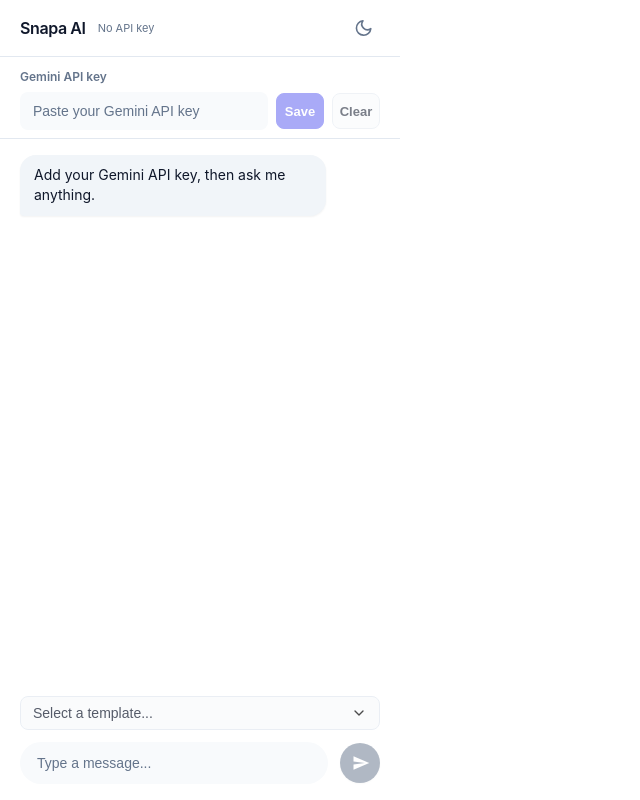
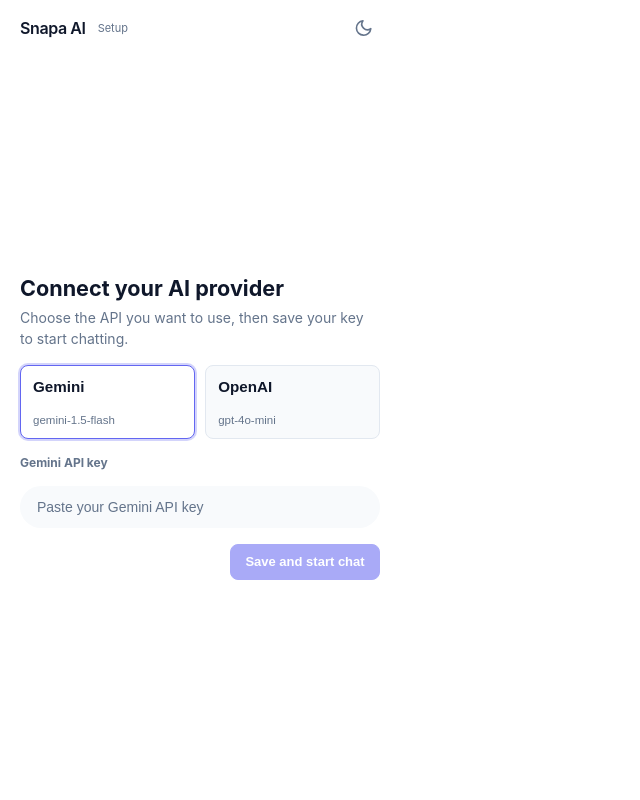
Before and after one commit to TueTu/snapa-chrome-extension, a React (Vite) app in the folder extension/: page / in a window 1280 px wide. Shown: the whole page, without its empty margins (0-640 px from the left). Built offline with nearby package versions, Linux system fonts and the light colour scheme.

Commit message:
save api key page

```diff
--- a/extension/src/App.jsx
+++ b/extension/src/App.jsx
@@ -1,8 +1,23 @@
 import { useState, useRef, useEffect, useLayoutEffect } from "react";
 import "./index.css";
 
-const API_KEY_STORAGE_KEY = "geminiApiKey";
-const MODEL_NAME = "gemini-1.5-flash";
+const API_CONFIG_STORAGE_KEY = "aiProviderConfig";
+const LEGACY_GEMINI_KEY = "geminiApiKey";
+
+const PROVIDERS = {
+  gemini: {
+    label: "Gemini",
+    keyLabel: "Gemini API key",
+    keyPlaceholder: "Paste your Gemini API key",
+    model: "gemini-1.5-flash",
+  },
+  openai: {
+    label: "OpenAI",
+    keyLabel: "OpenAI API key",
+    keyPlaceholder: "Paste your OpenAI API key",
+    model: "gpt-4o-mini",
+  },
+};
 
 const getChromeStorage = () =>
   typeof chrome !== "undefined" && chrome.storage?.local
@@ -47,9 +62,20 @@
     resolve();
   });
 
+const normalizeProvider = (provider) =>
+  Object.keys(PROVIDERS).includes(provider) ? provider : "gemini";
+
+class ApiAuthError extends Error {
+  constructor(message) {
+    super(message);
+    this.name = "ApiAuthError";
+  }
+}
+
 const callGemini = async (apiKey, message) => {
+  const model = PROVIDERS.gemini.model;
   const response = await fetch(
-    `https://generativelanguage.googleapis.com/v1beta/models/${MODEL_NAME}:generateContent`,
+    `https://generativelanguage.googleapis.com/v1beta/models/${model}:generateContent`,
     {
       method: "POST",
       headers: {
@@ -70,6 +96,12 @@
   const data = await response.json().catch(() => null);
 
   if (!response.ok) {
+    if (response.status === 401 || response.status === 403) {
+      throw new ApiAuthError(
+        data?.error?.message || "Your Gemini API key is missing or invalid.",
+      );
+    }
+
     throw new Error(
       data?.error?.message || `Gemini request failed (${response.status})`,
     );
@@ -83,14 +115,57 @@
   return reply || "Gemini returned an empty response.";
 };
 
+const callOpenAI = async (apiKey, message) => {
+  const response = await fetch("https://api.openai.com/v1/chat/completions", {
+    method: "POST",
+    headers: {
+      "Content-Type": "application/json",
+      Authorization: `Bearer ${apiKey}`,
+    },
+    body: JSON.stringify({
+      model: PROVIDERS.openai.model,
+      messages: [{ role: "user", content: message }],
+    }),
+  });
+
+  const data = await response.json().catch(() => null);
+
+  if (!response.ok) {
+    if (response.status === 401 || response.status === 403) {
+      throw new ApiAuthError(
+        data?.error?.message || "Your OpenAI API key is missing or invalid.",
+      );
+    }
+
+    throw new Error(
+      data?.error?.message || `OpenAI request failed (${response.status})`,
+    );
+  }
+
+  const reply = data?.choices?.[0]?.message?.content?.trim();
+
+  return reply || "OpenAI returned an empty response.";
+};
+
+const callProvider = (config, message) => {
+  if (config.provider === "openai") {
+    return callOpenAI(config.apiKey, message);
+  }
+
+  return callGemini(config.apiKey, message);
+};
+
 function App() {
   const [messages, setMessages] = useState([
-    { text: "Add your Gemini API key, then ask me anything.", sender: "ai" },
+    { text: "Ask me anything.", sender: "ai" },
   ]);
   const [input, setInput] = useState("");
+  const [provider, setProvider] = useState("gemini");
   const [apiKey, setApiKey] = useState("");
   const [apiKeyInput, setApiKeyInput] = useState("");
-  const [isSavingKey, setIsSavingKey] = useState(false);
+  const [isSavingConfig, setIsSavingConfig] = useState(false);
+  const [isConfigLoaded, setIsConfigLoaded] = useState(false);
+  const [isEditingConfig, setIsEditingConfig] = useState(false);
   const [isLoading, setIsLoading] = useState(false);
   // Default to system preference or dark mode
   const [theme, setTheme] = useState(() => {
@@ -125,9 +200,36 @@
   }, [messages]);
 
   useEffect(() => {
-    readStoredValue(API_KEY_STORAGE_KEY).then((storedApiKey) => {
-      setApiKey(storedApiKey);
-      setApiKeyInput(storedApiKey);
+    readStoredValue(API_CONFIG_STORAGE_KEY).then(async (storedConfigValue) => {
+      let nextConfig = null;
+
+      if (storedConfigValue) {
+        try {
+          nextConfig = JSON.parse(storedConfigValue);
+        } catch {
+          nextConfig = null;
+        }
+      }
+
+      if (!nextConfig?.apiKey) {
+        const legacyGeminiKey = await readStoredValue(LEGACY_GEMINI_KEY);
+        if (legacyGeminiKey) {
+          nextConfig = { provider: "gemini", apiKey: legacyGeminiKey };
+          await saveStoredValue(
+            API_CONFIG_STORAGE_KEY,
+            JSON.stringify(nextConfig),
+          );
+          await removeStoredValue(LEGACY_GEMINI_KEY);
+        }
+      }
+
+      const nextProvider = normalizeProvider(nextConfig?.provider);
+      const nextApiKey = nextConfig?.apiKey || "";
+
+      setProvider(nextProvider);
+      setApiKey(nextApiKey);
+      setApiKeyInput(nextApiKey);
+      setIsConfigLoaded(true);
     });
 
     // Check for selected text from context menu
@@ -146,21 +248,34 @@
     }
   }, []);
 
-  const saveApiKey = async () => {
+  const saveApiConfig = async () => {
     const trimmedApiKey = apiKeyInput.trim();
 
-    setIsSavingKey(true);
-    await saveStoredValue(API_KEY_STORAGE_KEY, trimmedApiKey);
+    setIsSavingConfig(true);
+    await saveStoredValue(
+      API_CONFIG_STORAGE_KEY,
+      JSON.stringify({ provider, apiKey: trimmedApiKey }),
+    );
     setApiKey(trimmedApiKey);
-    setIsSavingKey(false);
+    setIsEditingConfig(false);
+    setMessages((prev) => [
+      ...prev,
+      {
+        text: `${PROVIDERS[provider].label} is ready. What do you want to ask?`,
+        sender: "ai",
+      },
+    ]);
+    setIsSavingConfig(false);
   };
 
-  const clearApiKey = async () => {
-    setIsSavingKey(true);
-    await removeStoredValue(API_KEY_STORAGE_KEY);
+  const clearApiConfig = async () => {
+    setIsSavingConfig(true);
+    await removeStoredValue(API_CONFIG_STORAGE_KEY);
+    await removeStoredValue(LEGACY_GEMINI_KEY);
     setApiKey("");
     setApiKeyInput("");
-    setIsSavingKey(false);
+    setIsEditingConfig(true);
+    setIsSavingConfig(false);
   };
 
   const sendMessage = async (textOverride = null) => {
@@ -171,7 +286,7 @@
       setMessages((prev) => [
         ...prev,
         {
-          text: "Please save your Gemini API key before sending a message.",
+          text: "Please choose a provider and save your API key before sending a message.",
           sender: "ai",
           error: true,
         },
@@ -185,11 +300,29 @@
     setIsLoading(true);
 
     try {
-      const finalText = await callGemini(apiKey, textToSend);
+      const finalText = await callProvider({ provider, apiKey }, textToSend);
       const aiMessage = { text: finalText, sender: "ai" };
       setMessages((prev) => [...prev, aiMessage]);
     } catch (error) {
       console.error("Error:", error);
+
+      if (error instanceof ApiAuthError) {
+        await removeStoredValue(API_CONFIG_STORAGE_KEY);
+        await removeStoredValue(LEGACY_GEMINI_KEY);
+        setApiKey("");
+        setApiKeyInput("");
+        setIsEditingConfig(true);
+        setMessages((prev) => [
+          ...prev,
+          {
+            text: "That API key did not work. Please add a valid key to continue.",
+            sender: "ai",
+            error: true,
+          },
+        ]);
+        return;
+      }
+
       const errorMessage = error.message || "Sorry, something went wrong.";
       setMessages((prev) => [
         ...prev,
@@ -216,13 +349,141 @@
     }
   };
 
+  const activeProvider = PROVIDERS[provider];
+  const shouldShowSetup = isConfigLoaded && (!apiKey || isEditingConfig);
+
+  if (!isConfigLoaded) {
+    return (
+      <div className="app-container">
+        <div className="loading-screen">Loading...</div>
+      </div>
+    );
+  }
+
+  if (shouldShowSetup) {
+    return (
+      <div className="app-container setup-screen">
+        <header className="chat-header">
+          <div className="header-content">
+            <h1>Snapa AI</h1>
+            <span className="key-status">Setup</span>
+          </div>
+          <button
+            onClick={toggleTheme}
+            className="theme-toggle"
+            aria-label="Toggle theme"
+          >
+            {theme === "light" ? (
+              <svg
+                viewBox="0 0 24 24"
+                width="20"
+                height="20"
+                stroke="currentColor"
+                strokeWidth="2"
+                fill="none"
+                strokeLinecap="round"
+                strokeLinejoin="round"
+              >
+                <path d="M21 12.79A9 9 0 1 1 11.21 3 7 7 0 0 0 21 12.79z"></path>
+              </svg>
+            ) : (
+              <svg
+                viewBox="0 0 24 24"
+                width="20"
+                height="20"
+                stroke="currentColor"
+                strokeWidth="2"
+                fill="none"
+                strokeLinecap="round"
+                strokeLinejoin="round"
+              >
+                <circle cx="12" cy="12" r="5"></circle>
+                <line x1="12" y1="1" x2="12" y2="3"></line>
+                <line x1="12" y1="21" x2="12" y2="23"></line>
+                <line x1="4.22" y1="4.22" x2="5.64" y2="5.64"></line>
+                <line x1="18.36" y1="18.36" x2="19.78" y2="19.78"></line>
+                <line x1="1" y1="12" x2="3" y2="12"></line>
+                <line x1="21" y1="12" x2="23" y2="12"></line>
+                <line x1="4.22" y1="19.78" x2="5.64" y2="18.36"></line>
+                <line x1="18.36" y1="5.64" x2="19.78" y2="4.22"></line>
+              </svg>
+            )}
+          </button>
+        </header>
+
+        <main className="setup-panel" aria-label="API setup">
+          <div className="setup-copy">
+            <h2>Connect your AI provider</h2>
+            <p>Choose the API you want to use, then save your key to start chatting.</p>
+          </div>
+
+          <div className="provider-grid" role="radiogroup" aria-label="AI provider">
+            {Object.entries(PROVIDERS).map(([value, item]) => (
+              <button
+                key={value}
+                type="button"
+                className={`provider-option ${provider === value ? "selected" : ""}`}
+                onClick={() => setProvider(value)}
+                role="radio"
+                aria-checked={provider === value}
+                disabled={isSavingConfig}
+              >
+                <span>{item.label}</span>
+                <small>{item.model}</small>
+              </button>
+            ))}
+          </div>
+
+          <label className="setup-label" htmlFor="setup-api-key">
+            {activeProvider.keyLabel}
+          </label>
+          <input
+            id="setup-api-key"
+            type="password"
+            value={apiKeyInput}
+            onChange={(e) => setApiKeyInput(e.target.value)}
+            onKeyDown={(e) => {
+              if (e.key === "Enter" && apiKeyInput.trim()) saveApiConfig();
+            }}
+            placeholder={activeProvider.keyPlaceholder}
+            disabled={isSavingConfig}
+          />
+
+          <div className="setup-actions">
+            {apiKey && (
+              <button
+                type="button"
+                className="key-btn"
+                onClick={() => {
+                  setApiKeyInput(apiKey);
+                  setIsEditingConfig(false);
+                }}
+                disabled={isSavingConfig}
+              >
+                Cancel
+              </button>
+            )}
+            <button
+              type="button"
+              className="key-btn primary setup-save"
+              onClick={saveApiConfig}
+              disabled={isSavingConfig || !apiKeyInput.trim()}
+            >
+              Save and start chat
+            </button>
+          </div>
+        </main>
+      </div>
+    );
+  }
+
   return (
     <div className="app-container">
       <header className="chat-header">
         <div className="header-content">
           <h1>Snapa AI</h1>
           <span className={`key-status ${apiKey ? "ready" : ""}`}>
-            {apiKey ? "Key saved" : "No API key"}
+            {activeProvider.label} ready
           </span>
         </div>
         <button
@@ -268,34 +529,14 @@
         </button>
       </header>
 
-      <section className="api-key-panel" aria-label="Gemini API key settings">
-        <label htmlFor="api-key">Gemini API key</label>
-        <div className="api-key-row">
-          <input
-            id="api-key"
-            type="password"
-            value={apiKeyInput}
-            onChange={(e) => setApiKeyInput(e.target.value)}
-            placeholder="Paste your Gemini API key"
-            disabled={isSavingKey}
-          />
-          <button
-            type="button"
-            className="key-btn primary"
-            onClick={saveApiKey}
-            disabled={isSavingKey || !apiKeyInput.trim()}
-          >
-            Save
-          </button>
-          <button
-            type="button"
-            className="key-btn"
-            onClick={clearApiKey}
-            disabled={isSavingKey || (!apiKey && !apiKeyInput)}
-          >
-            Clear
-          </button>
-        </div>
+      <section className="provider-bar" aria-label="AI provider settings">
+        <span>{activeProvider.label}</span>
+        <button type="button" className="link-btn" onClick={() => setIsEditingConfig(true)}>
+          Change
+        </button>
+        <button type="button" className="link-btn danger" onClick={clearApiConfig}>
+          Clear
+        </button>
       </section>
 
       <div className="chat-window">
--- a/extension/src/index.css
+++ b/extension/src/index.css
@@ -55,6 +55,14 @@
   display: flex;
   flex-direction: column;
   height: 100vh;
+}
+
+.loading-screen {
+  flex: 1;
+  display: grid;
+  place-items: center;
+  color: var(--text-secondary);
+  font-size: 0.875rem;
 }
 
 .chat-header {
@@ -166,6 +174,122 @@
 
 .key-btn:not(:disabled):hover {
   filter: brightness(1.05);
+}
+
+.setup-screen {
+  background:
+    linear-gradient(180deg, var(--header-bg) 0%, transparent 38%),
+    var(--bg-color);
+}
+
+.setup-panel {
+  flex: 1;
+  display: flex;
+  flex-direction: column;
+  justify-content: center;
+  padding: 1.25rem;
+  gap: 1rem;
+}
+
+.setup-copy h2 {
+  margin: 0 0 0.4rem;
+  color: var(--text-color);
+  font-size: 1.35rem;
+  line-height: 1.2;
+  letter-spacing: 0;
+}
+
+.setup-copy p {
+  margin: 0;
+  color: var(--text-secondary);
+  font-size: 0.875rem;
+  line-height: 1.45;
+}
+
+.provider-grid {
+  display: grid;
+  grid-template-columns: 1fr 1fr;
+  gap: 0.65rem;
+}
+
+.provider-option {
+  min-height: 74px;
+  padding: 0.75rem;
+  border-radius: 0.5rem;
+  border: 1px solid var(--border-color);
+  background: var(--input-bg);
+  color: var(--text-color);
+  cursor: pointer;
+  text-align: left;
+  display: flex;
+  flex-direction: column;
+  justify-content: space-between;
+  transition: border-color 0.2s ease, box-shadow 0.2s ease, background-color 0.2s ease;
+}
+
+.provider-option span {
+  font-size: 0.95rem;
+  font-weight: 700;
+}
+
+.provider-option small {
+  color: var(--text-secondary);
+  font-size: 0.72rem;
+}
+
+.provider-option.selected {
+  border-color: var(--primary-color);
+  box-shadow: 0 0 0 2px color-mix(in srgb, var(--primary-color) 28%, transparent);
+  background: var(--bg-color);
+}
+
+.setup-label {
+  color: var(--text-secondary);
+  font-size: 0.75rem;
+  font-weight: 700;
+}
+
+.setup-actions {
+  display: flex;
+  justify-content: flex-end;
+  gap: 0.65rem;
+}
+
+.setup-save {
+  min-width: 150px;
+}
+
+.provider-bar {
+  min-height: 42px;
+  padding: 0.45rem 1.25rem;
+  border-top: 1px solid var(--border-color);
+  border-bottom: 1px solid var(--border-color);
+  background: var(--bg-color);
+  display: flex;
+  align-items: center;
+  gap: 0.75rem;
+  color: var(--text-secondary);
+  font-size: 0.78rem;
+}
+
+.provider-bar span {
+  margin-right: auto;
+  color: var(--text-color);
+  font-weight: 700;
+}
+
+.link-btn {
+  border: none;
+  background: transparent;
+  color: var(--primary-color);
+  cursor: pointer;
+  padding: 0.25rem 0;
+  font-size: 0.78rem;
+  font-weight: 700;
+}
+
+.link-btn.danger {
+  color: #ef4444;
 }
 
 .chat-window {
```
Also changed, not shown: extension/public/manifest.json.
